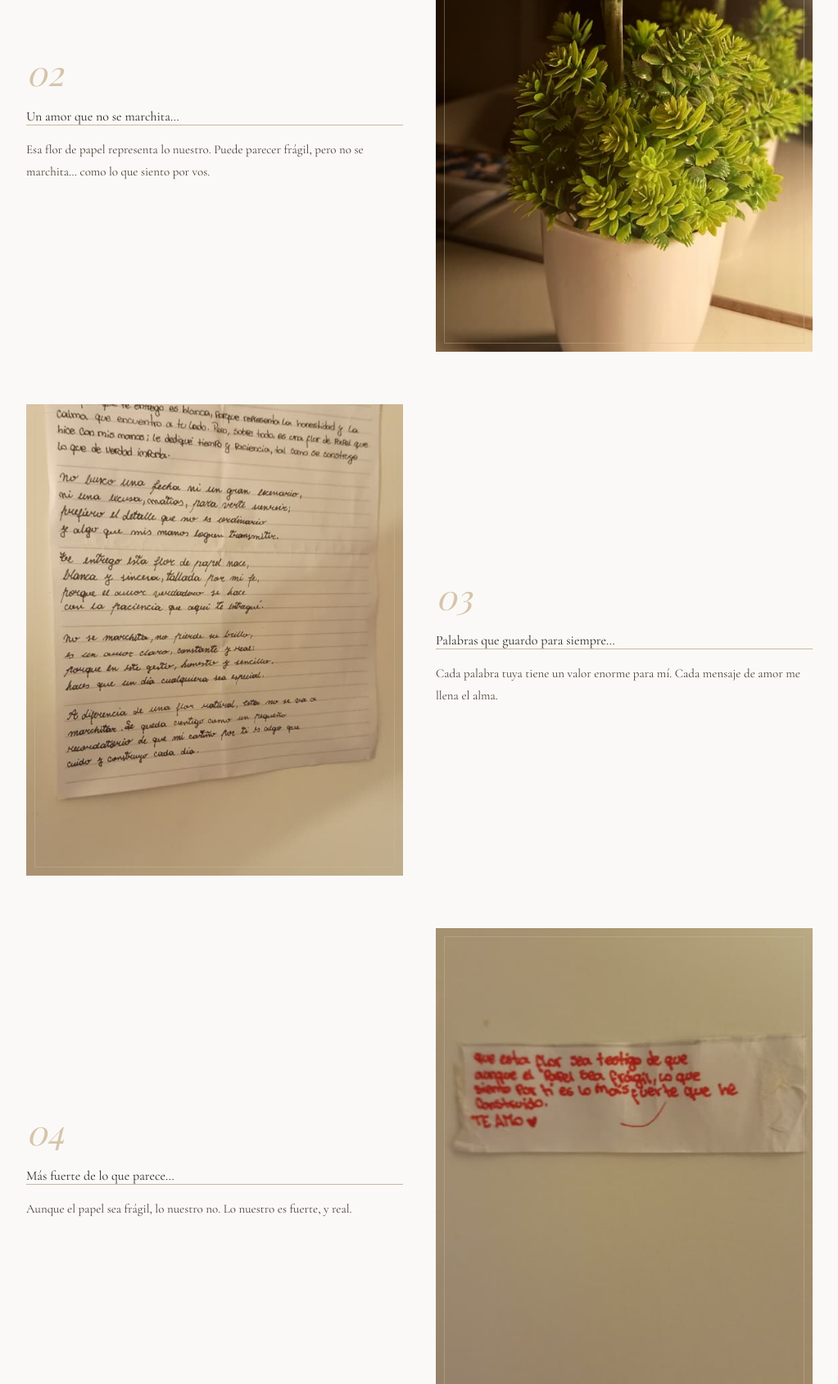
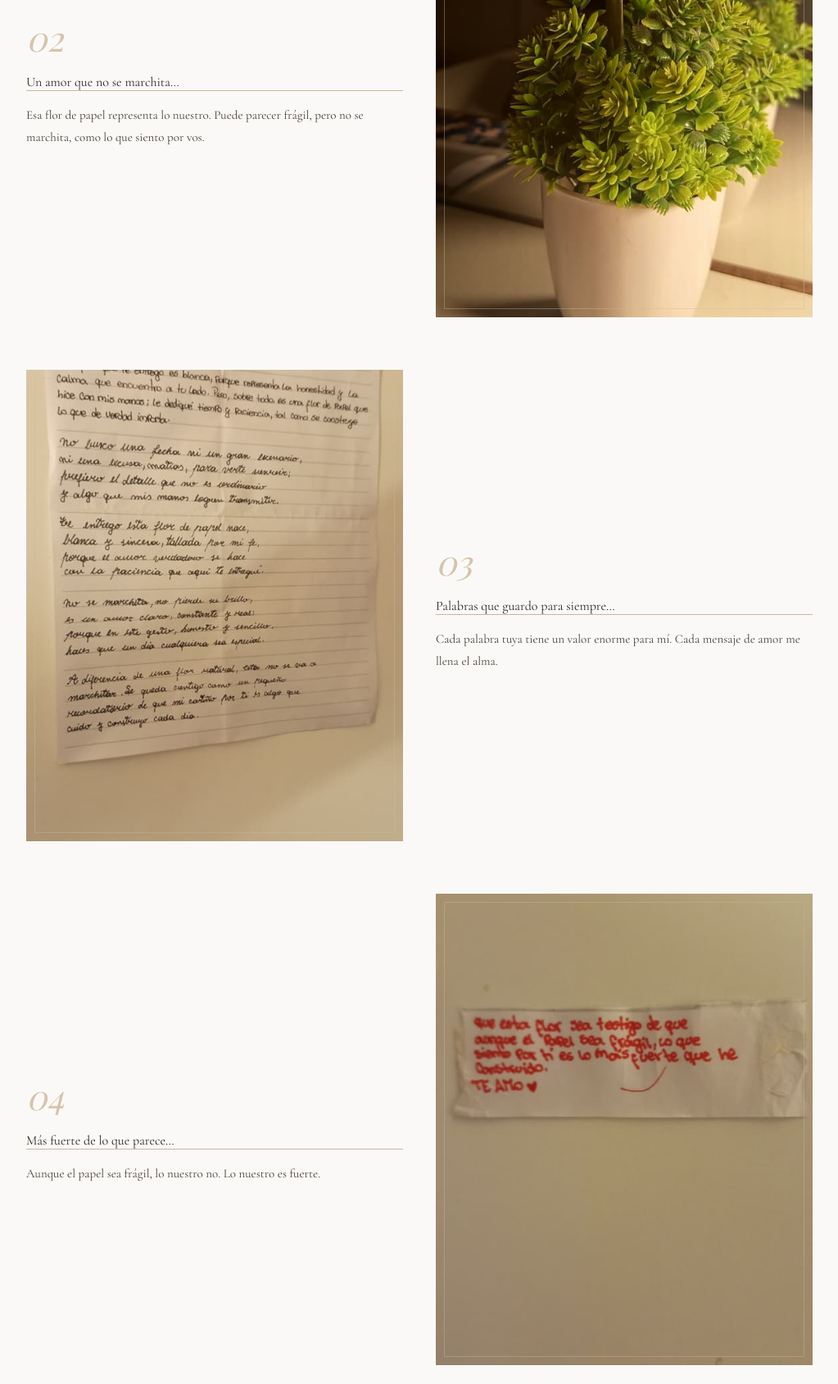
Before and after one commit to MatiasLeanza/lov, a plain HTML site: page index.html in a window 1280 px wide. Shown: the part 1880-3568 px from the top of the page at 82% size, without its empty margins (128-1151 px from the left). Drawn offline with nearby package versions, Linux system fonts and the light colour scheme; a web font is replaced by a local one.

Commit message:
Refine love messages for clarity and impact

```diff
--- a/index.html
+++ b/index.html
@@ -181,7 +181,7 @@
         Desde que llegaste a mi vida, todo cambió. Lo que antes no creía, hoy lo siento en cada momento con vos.<br><br>
         Tu forma de ser, tu risa y tu presencia hacen que cualquier día, por más difícil que sea, se vuelva mejor. Cada instante a tu lado vale más que cualquier otra cosa.<br><br>
         No me importa la distancia, el tiempo ni las condiciones, siempre voy a querer estar con vos. Porque en vos encontré algo único.<br><br>
-        Te amo en cada sentido posible: por lo que sos, por lo que fuiste y por lo que vas a ser. Y si tuviera que elegir mil veces, siempre te elegiría a vos.<br><br>
+        Te amo en cada sentido posible: por lo que sos, y por lo que vas a ser. Y si tuviera que elegir mil veces, siempre te elegiría a vos.<br><br>
         Gracias por hacer que la vida sea mucho más linda.<br>
         <em>Te amo.</em>
       </p>
@@ -221,7 +221,7 @@
 <p class="caption-text">Un amor que no se marchita…</p>
 <p class="caption-desc">
 Esa flor de papel representa lo nuestro. Puede parecer frágil,
-pero no se marchita… como lo que siento por vos.
+pero no se marchita, como lo que siento por vos.
 </p>
 </div>
 </div>
@@ -247,7 +247,7 @@
 <p class="caption-text">Más fuerte de lo que parece…</p>
 <p class="caption-desc">
 Aunque el papel sea frágil, lo nuestro no.
-Lo nuestro es fuerte, y real.
+Lo nuestro es fuerte.
 </p>
 </div>
 </div>
```
